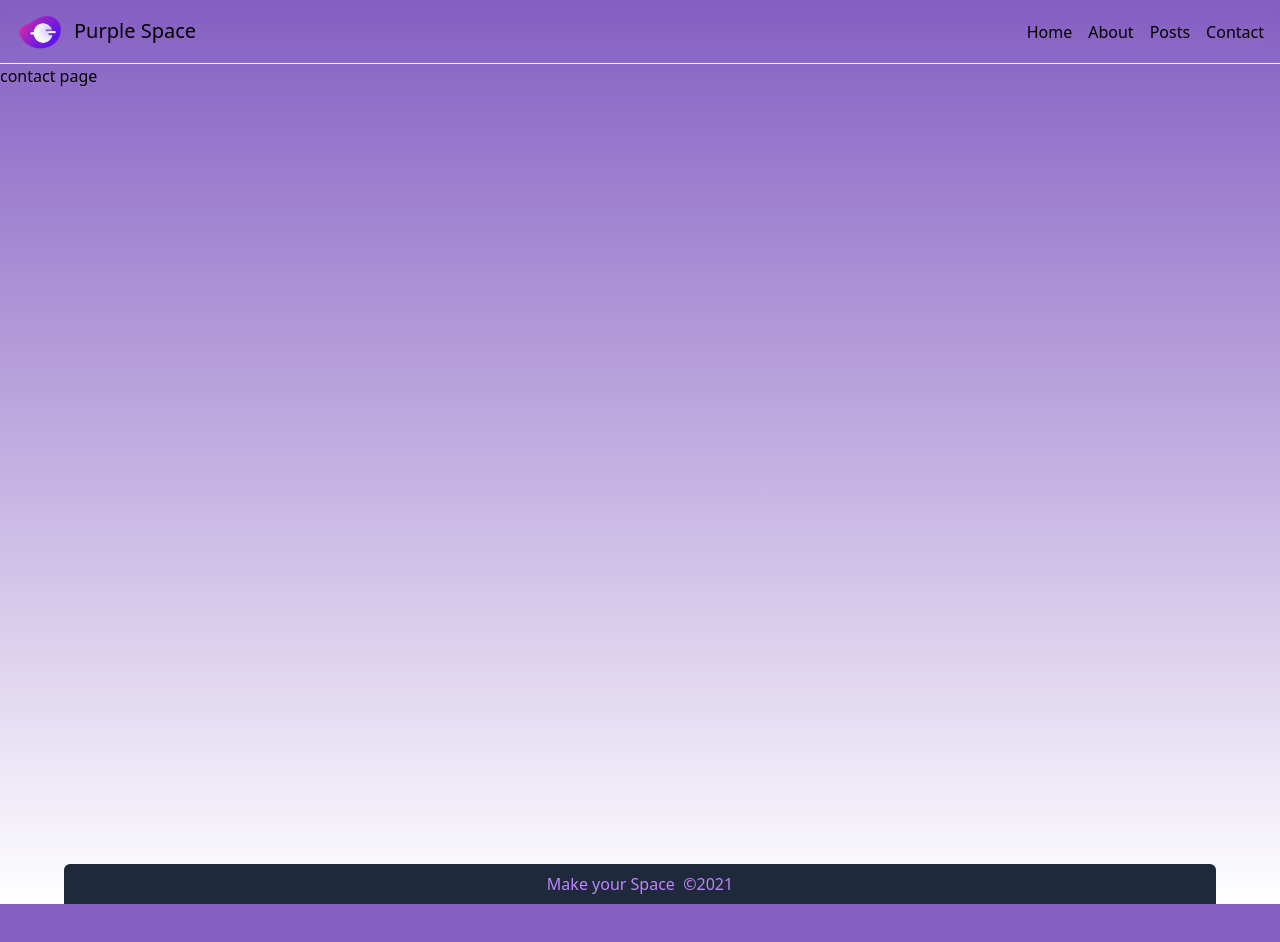
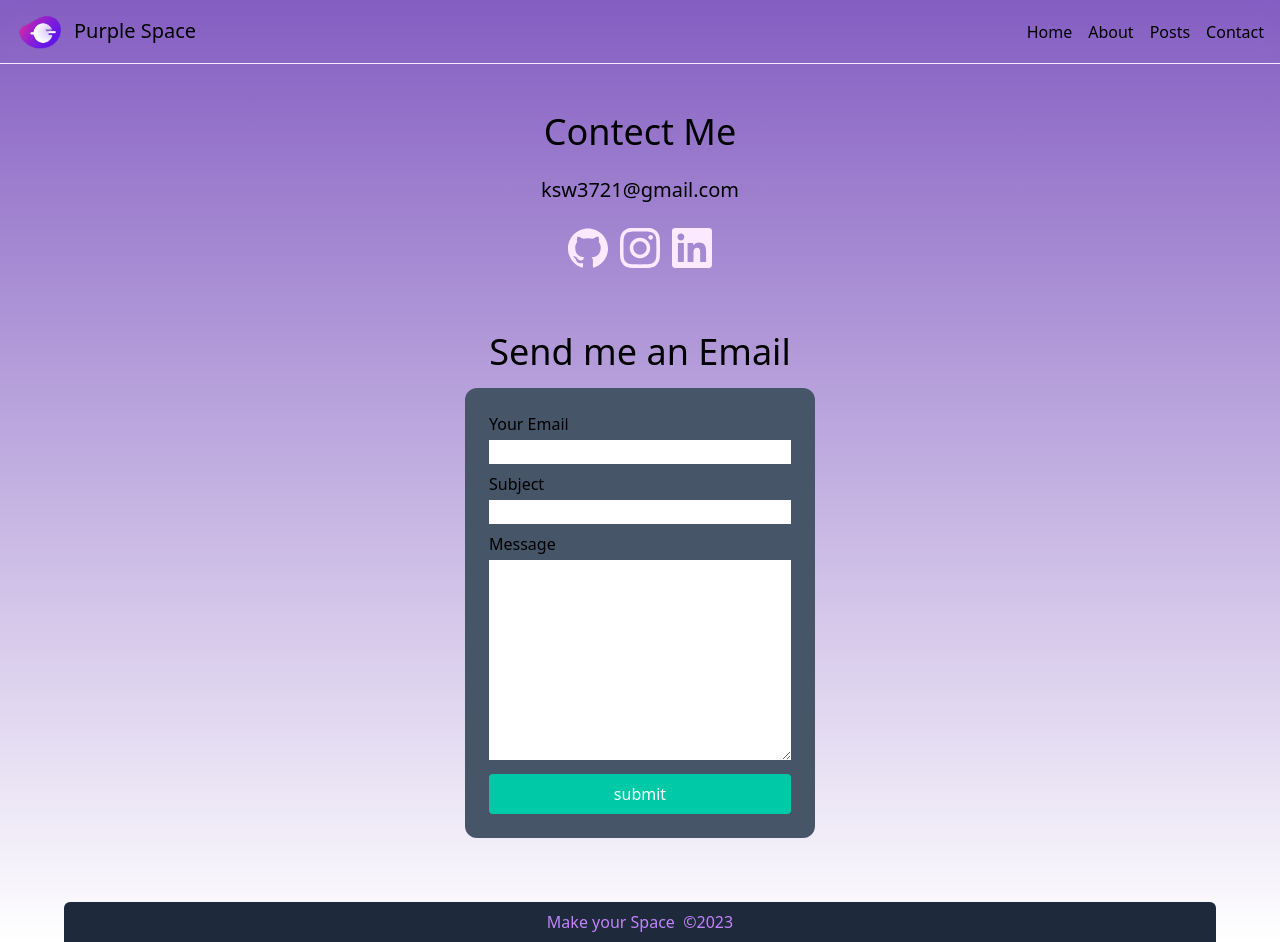
Before and after one commit to k-cool/the-blog, a Next.js app: page /contact in a window 1280 px wide. Before the commit the page ends 904 px from the top, so only its background shows below. Built offline with nearby package versions, Linux system fonts and the light colour scheme.

Commit message:
Contack 페이지 구현

```diff
--- /dev/null
+++ b/data/contactLink.json
@@ -0,0 +1,17 @@
+[
+	{
+		"id": 1,
+		"name": "Github",
+		"url": "https://github.com/k-cool"
+	},
+	{
+		"id": 2,
+		"name": "Instagram",
+		"url": "https://github.com/k-cool"
+	},
+	{
+		"id": 3,
+		"name": "Linkedin",
+		"url": "https://github.com/k-cool"
+	}
+]
--- a/src/app/contact/page.tsx
+++ b/src/app/contact/page.tsx
@@ -1,7 +1,38 @@
-export default function ContactPage() {
-  return (
-    <>
-      <h1>contact page</h1>
-    </>
-  );
+import EmailForm from '@/components/EmailForm';
+import { getJSONData } from '@/service/staticData';
+import { ContactLinkList } from '@/types/contackLink.type';
+import Link from 'next/link';
+import { IconType } from 'react-icons';
+import { SiGithub, SiLinkedin, SiInstagram } from 'react-icons/si';
+
+const IconSelector: { [idx: string]: React.ReactNode } = {
+	Github: <SiGithub size={40} className="fill-tertiary hover:scale-110 duration-200" />,
+	Linkedin: <SiLinkedin size={40} className="fill-tertiary hover:scale-110 duration-200" />,
+	Instagram: <SiInstagram size={40} className="fill-tertiary hover:scale-110 duration-200" />,
+};
+
+export default async function ContactPage() {
+	const contactLink = (await getJSONData('contactLink')) as ContactLinkList;
+
+	return (
+		<div className="flex flex-col items-center gap-8 w-full p-12">
+			<section className="flex flex-col items-center gap-6">
+				<h2 className="text-4xl">Contect Me</h2>
+				<span className="text-xl font-light">ksw3721@gmail.com</span>
+				<ul className="flex gap-3">
+					{contactLink.map(contact => {
+						return (
+							<Link key={contact.id} href={contact.url} target="_blank">
+								<li>{IconSelector[contact.name]}</li>
+							</Link>
+						);
+					})}
+				</ul>
+			</section>
+			<section className="flex flex-col items-center py-4">
+				<h2 className="text-4xl my-4">Send me an Email</h2>
+				<EmailForm />
+			</section>
+		</div>
+	);
 }
--- a/src/components/Button.tsx
+++ b/src/components/Button.tsx
@@ -1,14 +1,15 @@
-import type { MouseEventHandler } from "react";
+import type { MouseEventHandler } from 'react';
 
 interface ButtonProps {
 	children: string;
+	width?: string;
 	onClick?: MouseEventHandler<HTMLButtonElement>;
 }
 
-export default function Button({ children, onClick }: ButtonProps) {
+export default function Button({ children, width = 'fit', onClick }: ButtonProps) {
 	return (
 		<button
-      className="bg-contrast hover:opacity-50 py-2 px-4  rounded text-white font-bold"
+			className={`w-${width} bg-contrast hover:opacity-50 py-2 px-4  rounded text-white font-bold{`}
 			onClick={onClick}
 		>
 			{children}
--- /dev/null
+++ b/src/components/EmailForm.tsx
@@ -0,0 +1,38 @@
+'use client';
+
+import { useState } from 'react';
+import Button from './Button';
+
+export default function EmailForm() {
+	const [userInput, setUserInput] = useState({ email: '', subject: '', message: '' });
+
+	const handlechange = (e: React.ChangeEvent<HTMLInputElement | HTMLTextAreaElement>) => {
+		const { name, value } = e.target;
+		setUserInput({ ...userInput, [name]: value });
+	};
+
+	return (
+		<div className="flex flex-col gap-2 w-[350px] p-6 bg-slate-600 rounded-xl">
+			<div>
+				<p className="mb-1">Your Email</p>
+				<input className="w-full text-black" name="email" value={userInput.email} onChange={handlechange} />
+			</div>
+			<div>
+				<p className="mb-1">Subject</p>
+				<input className="w-full text-black" name="subject" value={userInput.subject} onChange={handlechange} />
+			</div>
+			<div>
+				<p className="mb-1">Message</p>
+				<textarea
+					className="w-full text-black h-[200px]"
+					name="message"
+					value={userInput.message}
+					onChange={handlechange}
+					spellCheck={false}
+					maxLength={1000}
+				/>
+			</div>
+			<Button width="full">submit</Button>
+		</div>
+	);
+}
--- a/src/components/Footer.tsx
+++ b/src/components/Footer.tsx
@@ -2,7 +2,7 @@ export default function Footer() {
 	return (
 		<footer className="w-full flex justify-center">
 			<div className="flex justify-center py-2 w-[90%] bg-slate-800 rounded-t-md text-purple-400">
-        <span>Make your Space</span> &nbsp; &copy; <span>2021</span>
+				<span>Make your Space</span> &nbsp; &copy; <span>2023</span>
 			</div>
 		</footer>
 	);
```
Also changed, not shown: src/types/contackLink.type.ts (added, +7 -0 lines). Lines whose indentation alone changed are shown as unchanged.
